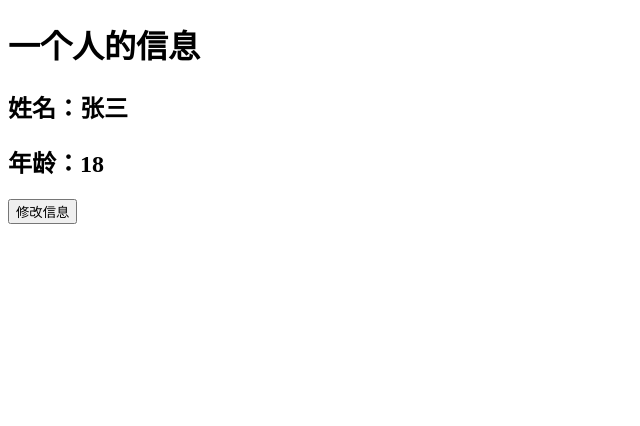
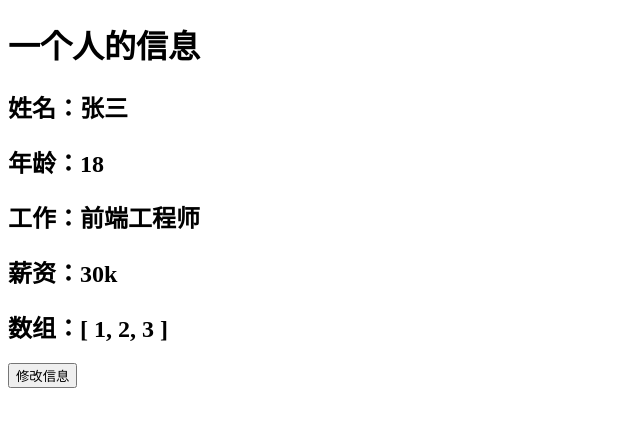
Before and after one commit to bulubulugaga/learnVue3, a Vue app: page / in a window 1280 px wide. Shown: the top 426 px of the page, without its empty margins (0-640 px from the left). Built offline with nearby package versions, Linux system fonts and the light colour scheme.

Commit message:
ref函数复杂数据类型使用

```diff
--- a/src/App.vue
+++ b/src/App.vue
@@ -2,6 +2,9 @@
   <h1>一个人的信息</h1>
   <h2>姓名：{{ name }}</h2>
   <h2>年龄：{{ age }}</h2>
+  <h2>工作：{{ job.type }}</h2>
+  <h2>薪资：{{ job.salary }}</h2>
+  <h2>数组：{{ arr }}</h2>
   <button @click="changeInfo">修改信息</button>
 </template>
 
@@ -13,16 +16,27 @@ export default {
   setup() {
     let name = ref('张三');
     let age = ref(18);
+    let job = ref({
+      type: '前端工程师',
+      salary: '30k'
+    });
+    let arr = ref([1, 2, 3]);
 
     function changeInfo() {
       name.value = '李四';
       age.value = 48;
-      console.log(name, age);
+      job.value.type = '后端工程师';
+      arr.value[1] = 20;
+
+      console.log(name);   // RefImpl{..., value}    get和set实现响应式
+      console.log(job.value);   // Proxy{type, value}    proxy实现响应式
     }
 
     return {
       name,
       age,
+      job,
+      arr,
       changeInfo
     }
   }
```
Also changed, not shown: notes/02常用CompositionApi.md (+9 -0 lines).
